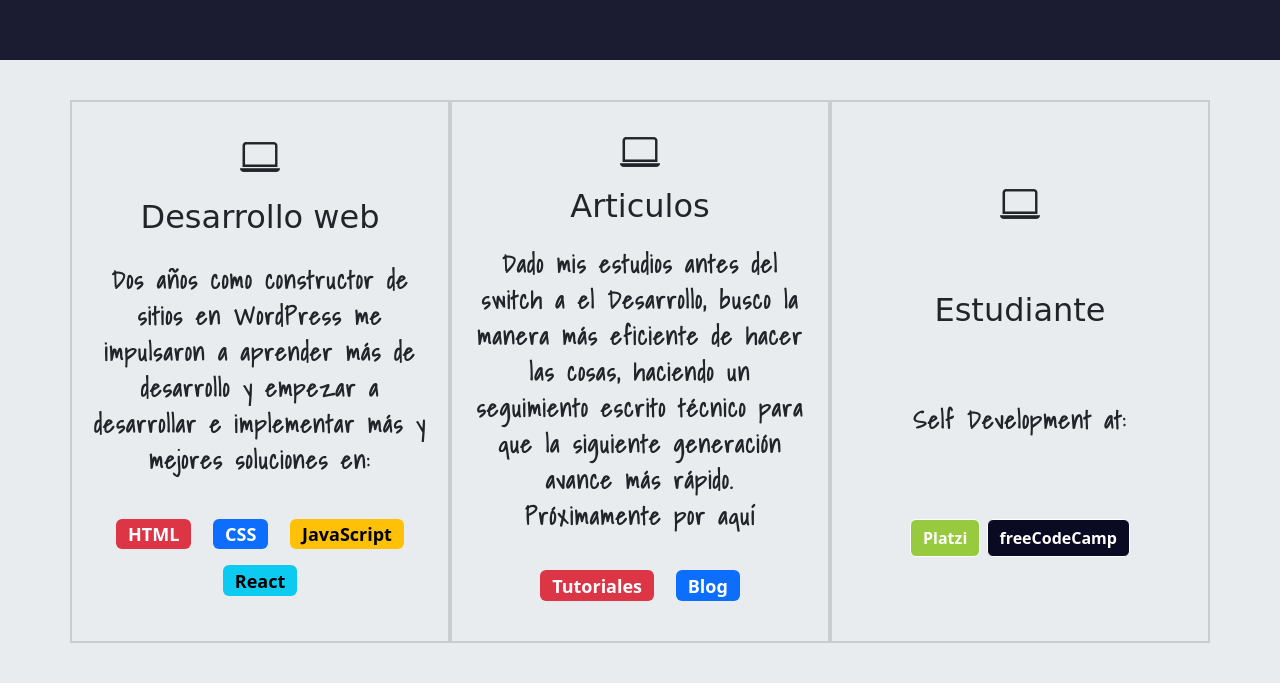
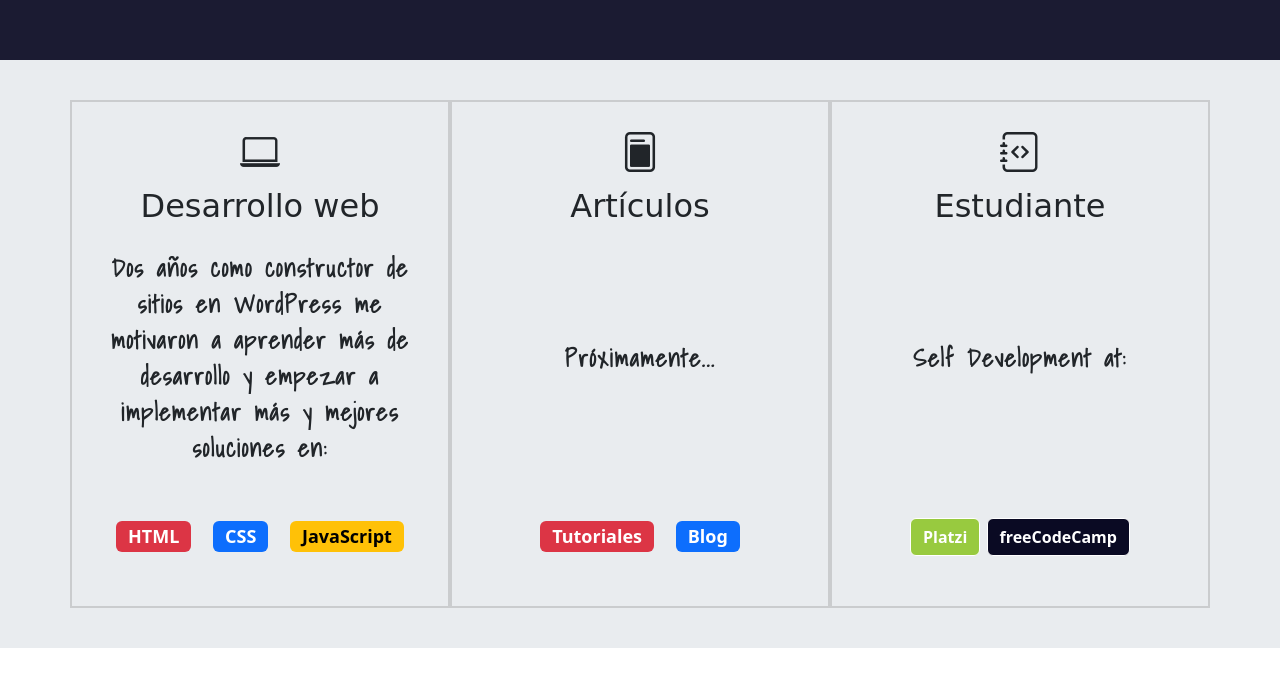
Before and after one commit to ludirez/ludires.github.io, a plain HTML site: page index.html in a window 1280 px wide. Shown: the part 1060-1743 px from the top of the page. After the commit the page ends 1708 px from the top, so only its background shows below. Drawn offline with nearby package versions, Linux system fonts and the light colour scheme; a web font is replaced by a local one.

Commit message:
ajustes responsivos seccion experiencia

```diff
--- a/css/index.css
+++ b/css/index.css
@@ -8,17 +8,18 @@ section{
 body{
 	font-size: 1rem;
 }
+p{
+	margin: 0;
+}
 .navbar{
 	font-family: 'Shadows Into Light', cursive;
 	font-size: 1.5rem;
 }
-.seccion-titulo{
+.titulos{
 	font-size: 2rem;
 	font-family: 'Boogaloo', cursive;
-	/* margin: 10px 0; */
-	padding: 15px, 0;
 }
-.seccion-texto{
+.textos{
 	font-size: 1.5rem;
 	font-weight:600;
 	letter-spacing: 1.5px;
@@ -67,8 +68,9 @@ body{
 	display: flex;
 	flex-direction: column;
 	align-items: center;
-	justify-content: space-evenly;
+	justify-content: space-between;
 	transition: all 0.2s ease-in;
+	/* height: 800px; */
 }
 .experiencia .columna:hover {
 	color: white;
@@ -77,16 +79,13 @@ body{
 .experiencia{
 	padding: 40px;
 }
-.experiencia .row div{
-	/* min-height: 200px; */
-}
+
 .experiencia i{
 	font-size: 2.5rem;
-
 }
 .badges-contenedor{
 	font-size: 1.5rem;
-	margin: 12px 0;
+	/* margin: 12px 0; */
 }
 .badge{
 	margin: 8px;
@@ -103,6 +102,31 @@ a.freeCodeCamp{
 	border: 1px solid white;
 	font-weight: bold;
 }
+.carousel-contenedor img{
+	height: 100px;
+}
+.ex-encabezado{
+	/* border: 1px red solid; */
+}
+.ex-cuerpo{
+	/* border: 1px blue solid; */
+}
+.ex-footer{
+	/* border: 1px green solid; */
+}
+div.ex-footer{
+	display: flex;
+	flex-direction: column;
+	justify-content: center;
+	min-height: 100px;
+}
+div.ex-cuerpo{
+	display: flex;
+	flex-direction: column;
+	justify-content: center;
+	padding: 20px 0;
+}
+
 
 /* @media */
 @media screen and (min-width: 700px){
--- a/index.html
+++ b/index.html
@@ -76,46 +76,63 @@
 		<!-- sobre mi -->
 		<section class="sobre-mi seccion-oscura">
 			<div class="contenedor">
-				<h2 class="seccion-titulo">Conoce a Luis Díaz</h2>
-				<p class="seccion-texto">Desarrollador full-stack en construcción <br> La meta es colaborar o ser parte de proyectos y soluciones basados en software.</p>
-				<!-- <p class="seccion-texto">La meta es colaborar o ser parte de proyectos y soluciones basados en software.</p> -->
+				<h2 class="titulos">Conoce a Luis Díaz</h2>
+				<p class="textos">Desarrollador full-stack en construcción. <br> La meta es ser parte de proyectos y soluciones basados en software.</p>
 			</div>
 		</section>
 
-		<!-- seccion experiencia -->
+		<!-- Experiencia -->
 		<section class="experiencia bg-body-secondary ">
 			<div class="container text-center">
-				<div class="row">
+				<div class="row ">
 					<!-- Desarrollo Web -->
-					<div class="columna col-12 col-md-12 col-lg-4 ">
+					<div class="columna col-12 col-md-12 col-lg-4 align-items-stretch">
+						<div class="ex-encabezado ">
 							<i class="bi bi-laptop"></i>
-						<p class="seccion-titulo">Desarrollo web</p>
-						<p class="seccion-texto">Dos años como constructor de sitios en WordPress me impulsaron a aprender más de desarrollo y empezar a desarrollar e implementar más y mejores soluciones en:</p>
-						<div class="badges-contenedor">
+							<p class="titulos">Desarrollo web</p>
+						</div>
+						<div class="ex-cuerpo">
+							<p class="textos">Dos años como constructor de sitios en WordPress me motivaron a aprender más de desarrollo y empezar a implementar más y mejores soluciones en:</p>
+						</div>
+						<div class="badges-contenedor ex-footer">
+							<div>
 								<span class="badge text-bg-danger">HTML</span>
 								<span class="badge text-bg-primary">CSS</span>
 								<span class="badge text-bg-warning">JavaScript</span>
-							<span class="badge text-bg-info">React</span>
+								<!-- <span class="badge text-bg-info">React</span> -->
+							</div>
 						</div>
 					</div>
 					<!-- Artículos -->
-					<div class="columna col-12 col-md-12 col-lg-4 ">
-						<i class="bi bi-laptop"></i>
-						<p class="seccion-titulo">Articulos</p>
-						<p class="seccion-texto">Dado mis estudios antes del switch a el Desarrollo, busco la manera más eficiente de hacer las cosas, haciendo un seguimiento escrito técnico para que la siguiente generación avance más rápido. Próximamente por aquí </p>
-						<div class="badges-contenedor">
+					<div class="columna col-12 col-md-12 col-lg-4 align-items-stretch">
+						<div class="ex-encabezado">
+							<i class="bi bi-file-post"></i>
+							<p class="titulos">Artículos</p>
+						</div>
+						<div class="ex-cuerpo">
+							<p class="textos">Próximamente...</p>
+						</div>
+						<div class="badges-contenedor ex-footer">
+							<div>
 								<span class="badge text-bg-danger">Tutoriales</span>
 								<span class="badge text-bg-primary">Blog</span>
 							</div>
 						</div>
+					</div>
 					<!-- Estudiante -->
-					<div class="columna col-12 col-md-12 col-lg-4 ">
-						<i class="bi bi-laptop"></i>
-						<p class="seccion-titulo">Estudiante</p>
-						<p class="seccion-texto">Self Development at: </p>
-						<div class="badges-contenedor">
+					<div class="columna col-12 col-md-12 col-lg-4 align-items-stretch">
+						<div class="ex-encabezado">
+							<i class="bi bi-journal-code"></i>
+							<p class="titulos">Estudiante</p>
+						</div>
+						<div class="ex-cuerpo">
+							<p class="textos">Self Development at: </p>
+						</div>
+						<div class="badges-contenedor ex-footer">
+							<div>
 								<a class="btn btn-primary platzi" href="https://platzi.com/p/luisdr/" target="_blank" role="button">Platzi</a>
 								<a class="btn btn-primary freeCodeCamp" href="https://www.youtube.com/@freecodecampespanol" target="_blank" role="button">freeCodeCamp</a>
+							</div>
 						</div>
 					</div>
 
```
Also changed, not shown: 1 other file. Lines whose indentation alone changed are shown as unchanged.
